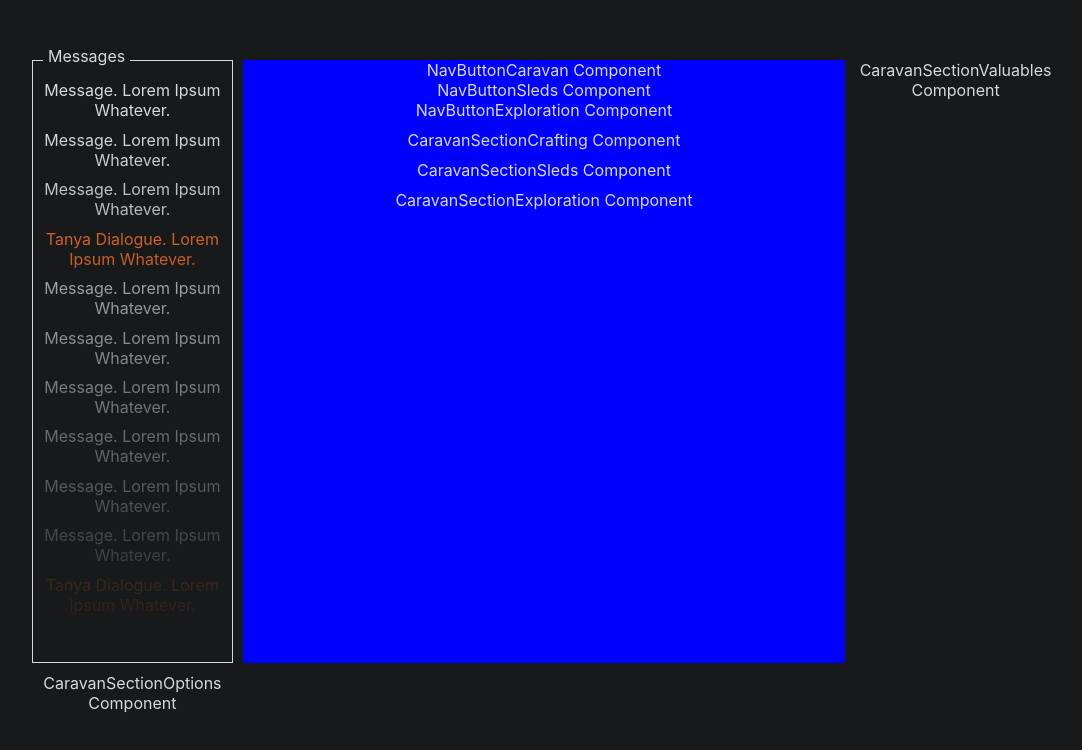
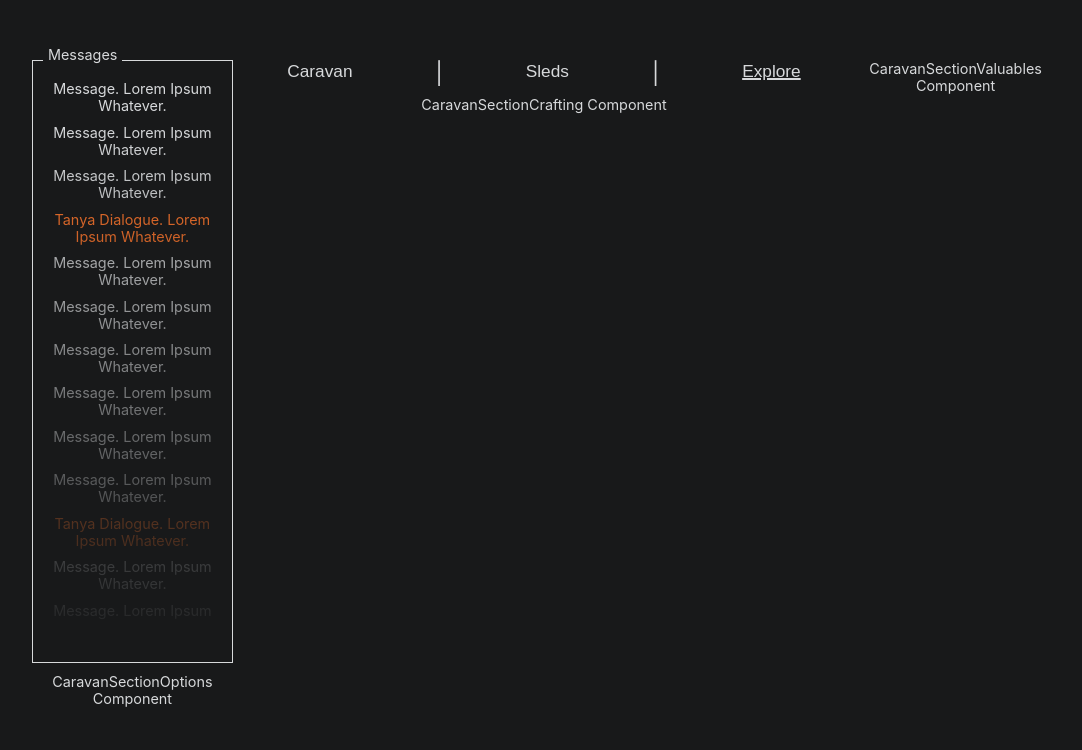
Before and after one commit to EthanPHall/rime-and-rust-ts, a React (Create React App) app: page / in a window 1280 px wide. Shown: the top 750 px of the page, without its empty margins (96-1178 px from the left). Built offline with nearby package versions, Linux system fonts and the light colour scheme.

Commit message:
Nav button section on teh Caravan Screen mocked up.

```diff
--- a/src/App.css
+++ b/src/App.css
@@ -3,6 +3,8 @@
 
   background-color: var(--background-color);
   color: var(--text-color);
+
+  font-size: var(--font-size-regular);
 }
 
 .App-logo {
--- a/src/components/caravan/CaravanParent/CaravanParent.css
+++ b/src/components/caravan/CaravanParent/CaravanParent.css
@@ -19,7 +19,7 @@
 }
 
 .nav-rendered-composite {
-    background-color: blue;
+    /* background-color: blue; */
     display: flex;
     flex-direction: column;
     gap: 10px;
--- a/src/components/caravan/CaravanParent/CaravanParent.tsx
+++ b/src/components/caravan/CaravanParent/CaravanParent.tsx
@@ -18,8 +18,8 @@ const CaravanParent: FC<CaravanParentProps> = () => {
         <div className='nav-rendered-composite'>
           <CaravanSectionNavBar></CaravanSectionNavBar>
           <CaravanSectionCrafting></CaravanSectionCrafting>
-          <CaravanSectionSleds></CaravanSectionSleds>
-          <CaravanSectionExploration></CaravanSectionExploration>
+          {/* <CaravanSectionSleds></CaravanSectionSleds> */}
+          {/* <CaravanSectionExploration></CaravanSectionExploration> */}
         </div>
         <CaravanSectionValuables></CaravanSectionValuables>
         <CaravanSectionOptions></CaravanSectionOptions>
--- a/src/components/caravan/CaravanSectionNavBar/CaravanSectionNavBar.css
+++ b/src/components/caravan/CaravanSectionNavBar/CaravanSectionNavBar.css
@@ -1 +1,24 @@
-.CaravanSectionNavBar {}
+.caravan-section-navbar {
+    display: flex;
+    justify-content: space-around;
+}
+
+.caravan-section-navbar button{
+    height: var(--nav-button-height);
+    font-size: var(--nav-button-font-size);
+    background: none;
+    border: none;
+    color: var(--outline-color);
+}
+
+.caravan-section-navbar .active-section-button{
+    text-decoration: underline 2px solid var(--outline-color);
+}
+
+.caravan-section-navbar button:hover{
+    text-decoration: underline 2px solid var(--outline-color);
+}
+
+.caravan-section-navbar .divider{
+    font-size: 1.5em;
+}
--- a/src/components/caravan/CaravanSectionNavBar/CaravanSectionNavBar.tsx
+++ b/src/components/caravan/CaravanSectionNavBar/CaravanSectionNavBar.tsx
@@ -7,9 +7,11 @@ import NavButtonExploration from '../NavButtonExploration/NavButtonExploration';
 interface CaravanSectionNavBarProps {}
 
 const CaravanSectionNavBar: FC<CaravanSectionNavBarProps> = () => (
-  <div className="CaravanSectionNavBar" data-testid="CaravanSectionNavBar">
+  <div className="caravan-section-navbar" data-testid="caravan-section-navbar">
     <NavButtonCaravan></NavButtonCaravan>
+    <span className='divider'>|</span>
     <NavButtonSleds></NavButtonSleds>
+    <span className='divider'>|</span>
     <NavButtonExploration></NavButtonExploration>
   </div>
 );
--- a/src/components/caravan/NavButtonCaravan/NavButtonCaravan.tsx
+++ b/src/components/caravan/NavButtonCaravan/NavButtonCaravan.tsx
@@ -4,8 +4,8 @@ import './NavButtonCaravan.css';
 interface NavButtonCaravanProps {}
 
 const NavButtonCaravan: FC<NavButtonCaravanProps> = () => (
-  <div className="NavButtonCaravan" data-testid="NavButtonCaravan">
-    NavButtonCaravan Component
+  <div className="nav-button-caravan" data-testid="nav-button-caravan">
+    <button>Caravan</button>
   </div>
 );
 
--- a/src/components/caravan/NavButtonExploration/NavButtonExploration.css
+++ b/src/components/caravan/NavButtonExploration/NavButtonExploration.css
@@ -1 +1,3 @@
-.NavButtonExploration {}
+.nav-button-exploration {
+
+}
--- a/src/components/caravan/NavButtonExploration/NavButtonExploration.tsx
+++ b/src/components/caravan/NavButtonExploration/NavButtonExploration.tsx
@@ -4,8 +4,8 @@ import './NavButtonExploration.css';
 interface NavButtonExplorationProps {}
 
 const NavButtonExploration: FC<NavButtonExplorationProps> = () => (
-  <div className="NavButtonExploration" data-testid="NavButtonExploration">
-    NavButtonExploration Component
+  <div className="nav-button-exploration" data-testid="nav-button-exploration">
+    <button className='active-section-button'>Explore</button>
   </div>
 );
 
--- a/src/components/caravan/NavButtonSleds/NavButtonSleds.tsx
+++ b/src/components/caravan/NavButtonSleds/NavButtonSleds.tsx
@@ -4,8 +4,8 @@ import './NavButtonSleds.css';
 interface NavButtonSledsProps {}
 
 const NavButtonSleds: FC<NavButtonSledsProps> = () => (
-  <div className="NavButtonSleds" data-testid="NavButtonSleds">
-    NavButtonSleds Component
+  <div className="nav-button-sleds" data-testid="nav-button-sleds">
+    <button>Sleds</button>
   </div>
 );
 
--- a/src/variables.css
+++ b/src/variables.css
@@ -8,4 +8,10 @@
     --outline-color: #d7d9db;
     --text-color: #d7d9db;
     --text-color-tanya: #ff762c;
+
+    --font-size-regular: .9em;
+
+    --nav-button-height: 90%;
+    --nav-button-width: 20%;
+    --nav-button-font-size: 1.2em;
 }
```
